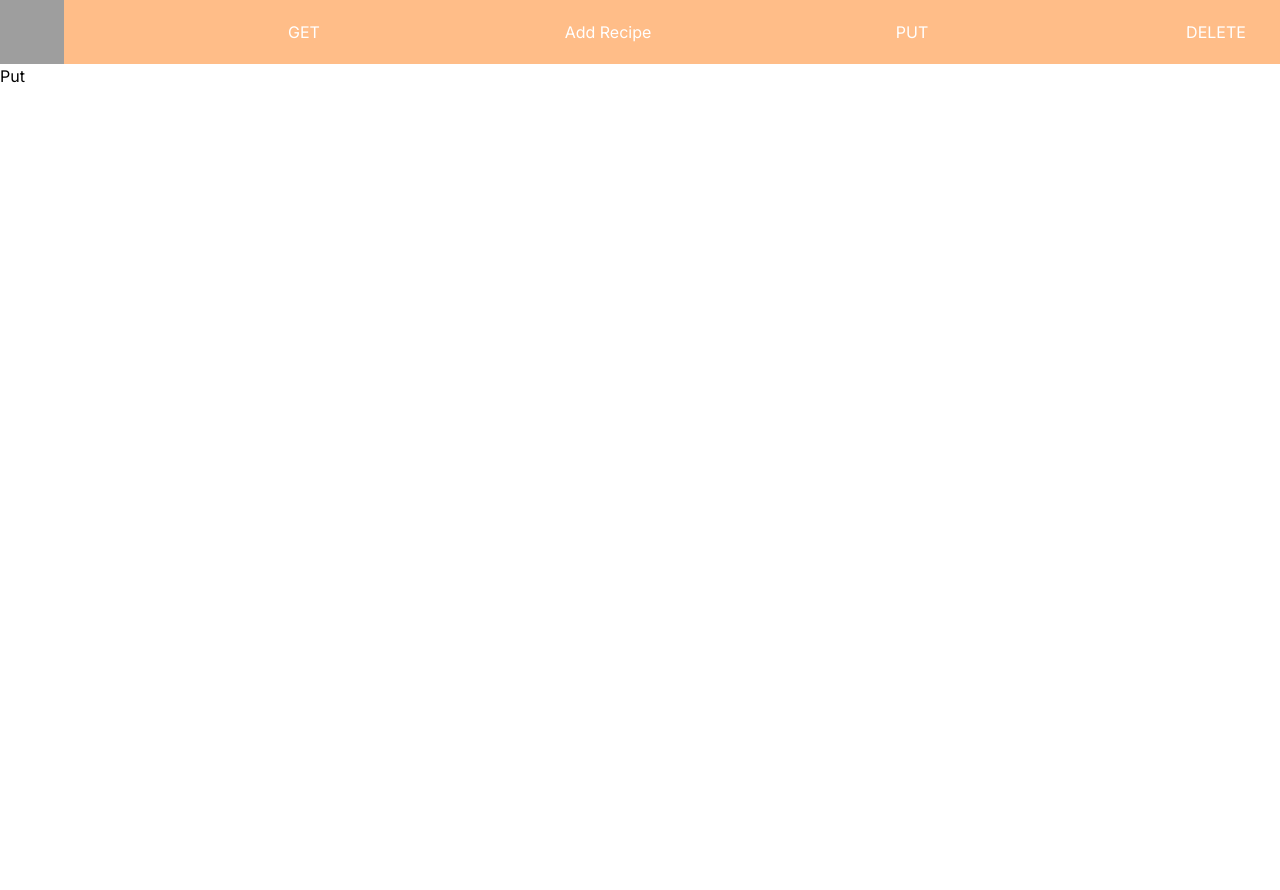
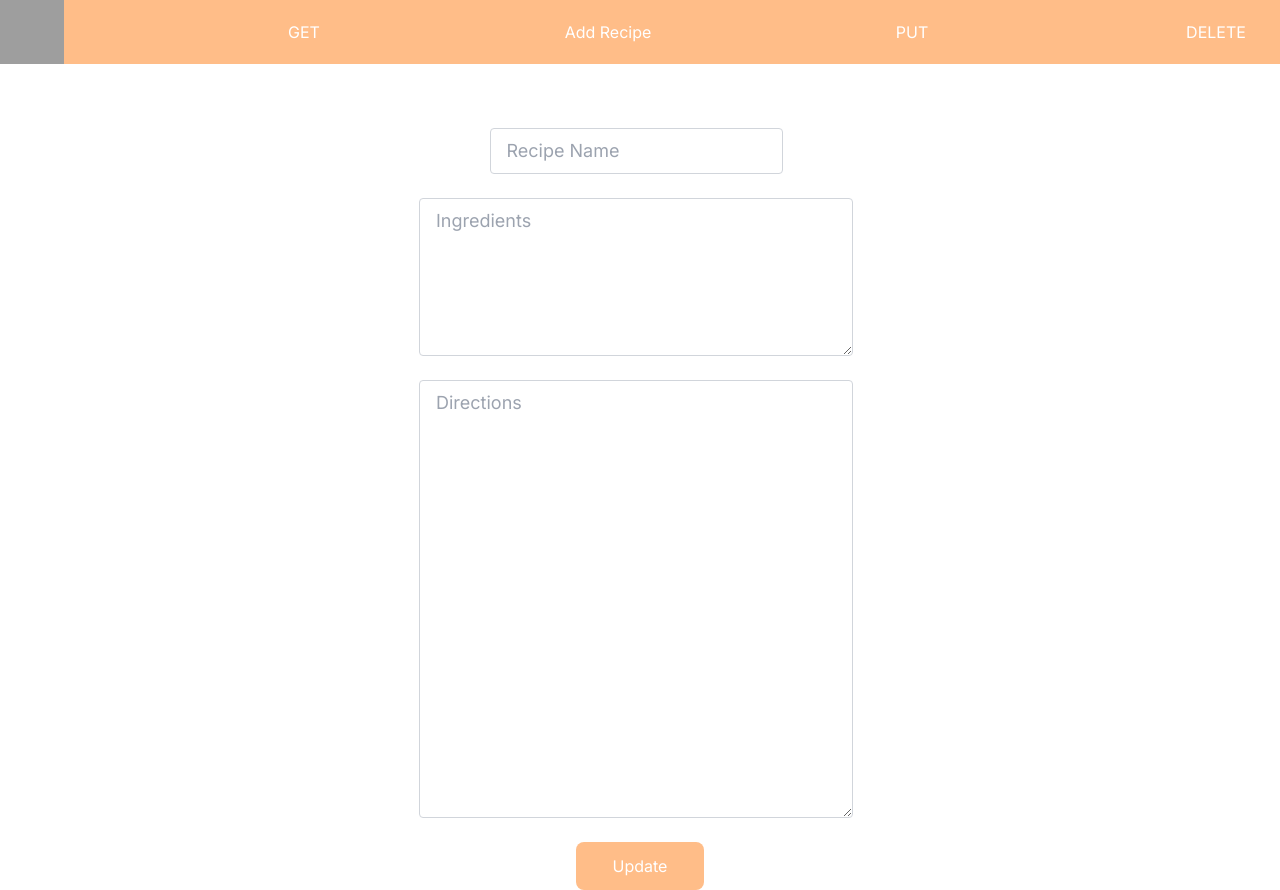
Before and after one commit to mkk100/macNcheese-Frontend, a Next.js app: page /Put in a window 1280 px wide. Before the commit the page ends 800 px from the top, so only its background shows below. Built offline with nearby package versions, Linux system fonts and the light colour scheme; grey boxes are pictures that could not be loaded.

Commit message:
get and add and put work

```diff
--- a/src/app/Put/page.tsx
+++ b/src/app/Put/page.tsx
@@ -1,10 +1,74 @@
+"use client"
+import { FormEvent, useEffect, useState } from "react";
 import { Navbar } from "../Navbar";
+import axios from "axios";
+import router, { useRouter } from "next/navigation";
 
 export default function Put() {
+  const [name,setName] = useState("")
+  const [ingredients,setIngredients] = useState("")
+  const [directions,setDirections] = useState("")
+  const [redirect, setRedirect] = useState(false)
+  const router = useRouter();
+
+  useEffect(()=>{
+    if (redirect){
+      router.push('/')
+    }
+  },[redirect])
+  async function onSubmit(event: FormEvent<HTMLFormElement>) {
+    event.preventDefault();
+    const recipeData = {
+      name: name,
+      ingredients: ingredients,
+      directions: directions,
+    };
+    console.log(recipeData);
+    await axios
+      .put("http://localhost:8080/api/recipes/" + name, {
+        headers: { "Content-Type": "application/json" },
+        data: recipeData,
+      })
+      .then((res) => {
+        setRedirect(true);
+        alert("Recipe Added Successfully!")
+      });
+  }
+
+
   return (
     <div>
       <Navbar />
-      Put
+      <form className="flex flex-col items-center mt-16" onSubmit={onSubmit}>
+        <input
+          type="text"
+          placeholder="Recipe Name"
+          className="px-4 py-2 text-lg border border-gray-300 rounded mr-2"
+          onChange={(e) => setName(e.target.value)}
+        />
+        <br />
+        <textarea
+          name="name"
+          placeholder="Ingredients"
+          rows="5"
+          cols="35"
+          className="px-4 py-2 text-lg border border-gray-300 rounded mr-2"
+          onChange={(e) => setIngredients(e.target.value)}
+        />
+        <br />
+        <textarea
+          name="name"
+          placeholder="Directions"
+          rows="15"
+          cols="35"
+          className="px-4 py-2 text-lg border border-gray-300 rounded mr-2"
+          onChange={(e) => setDirections(e.target.value)}
+        />
+        <br />
+        <button className="bg-[#ffbd88] text-white w-32 h-12 rounded-lg">
+          Update
+        </button>
+        </form>
     </div>
   );
 }
```
